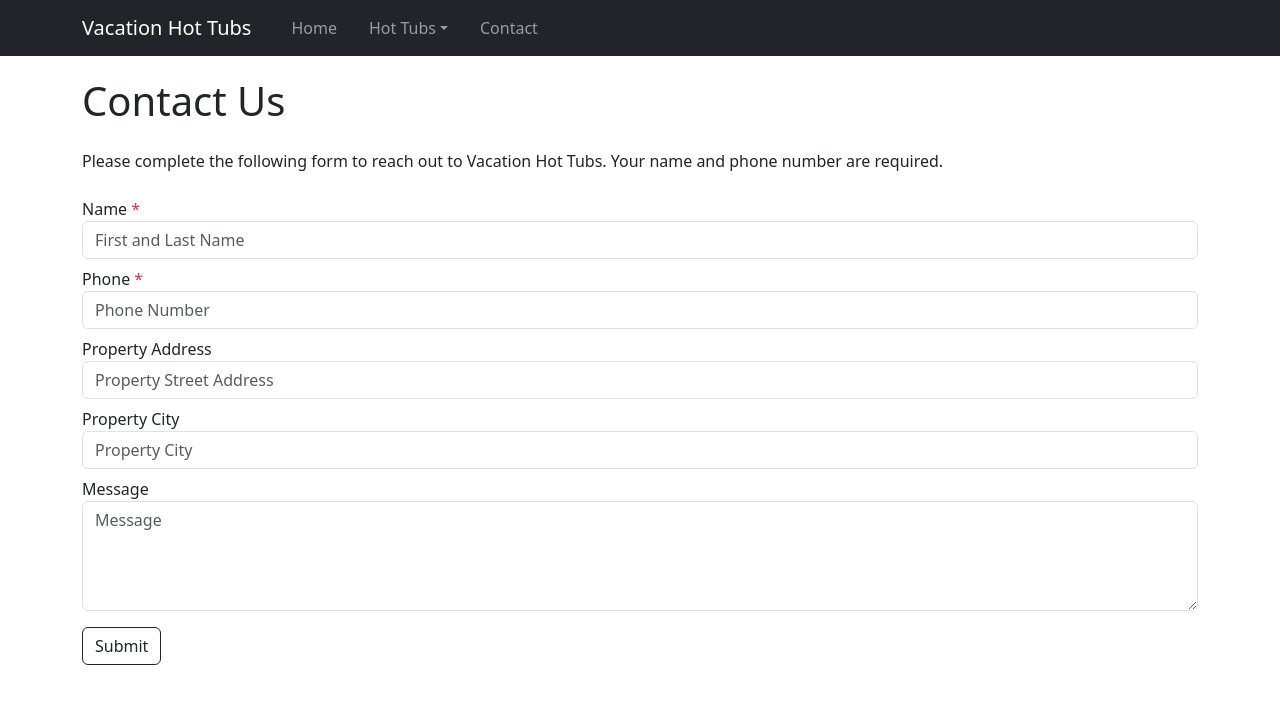
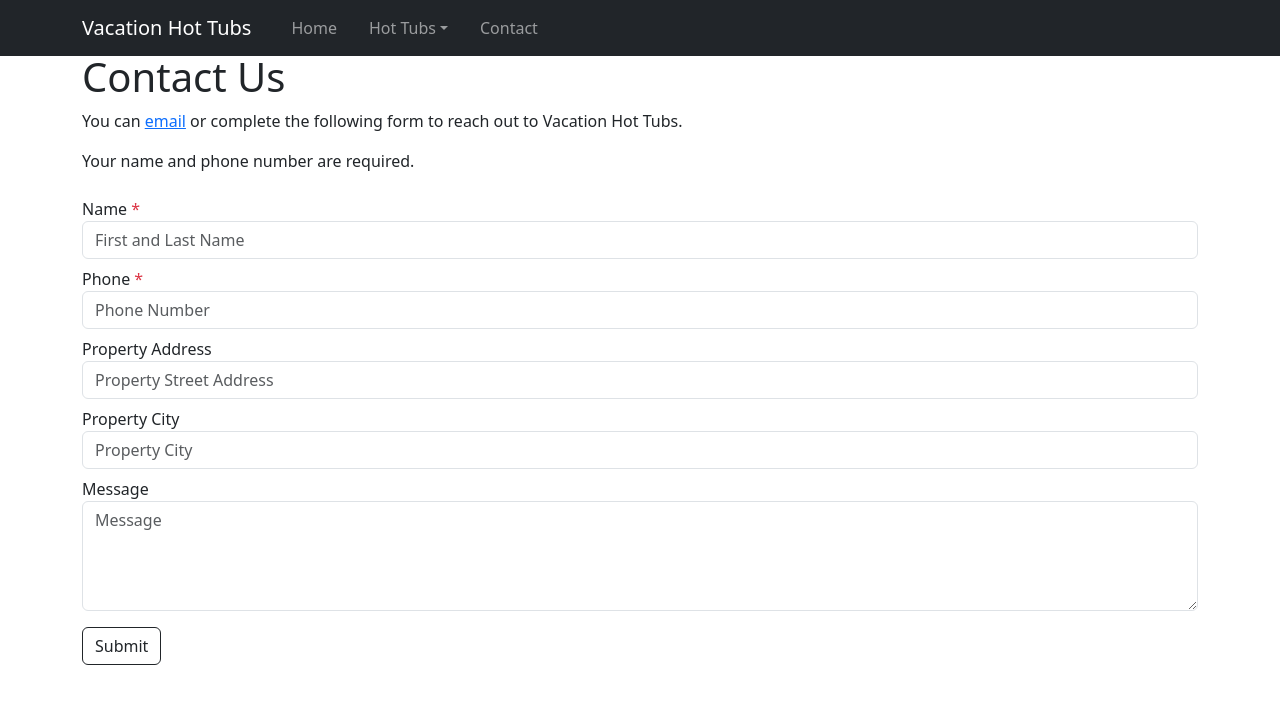
Before and after one commit to vacationhottubs/vacationhottubs.github.io, a Jekyll site: the page built from contact-us/index.html, in a window 1280 px wide. Shown: the top 704 px of the page. Built offline with Jekyll 4.4.1, drawn with Linux system fonts in a browser that asks for light colours.

Commit message:
Update index.html

```diff
--- a/contact-us/index.html
+++ b/contact-us/index.html
@@ -6,8 +6,9 @@ excerpt: Complete this form to send a message to our team about your next hot tu
 ---
 
         <div class="container pb-5">
-          <h1 class="fw-light pt-4 pb-3">Contact Us</h1>
-          <p>Please complete the following form to reach out to Vacation Hot Tubs. Your name and phone number are required.</p>
+          <h1 class="fw-light">Contact Us</h1>
+          <p>You can <a href="mailto:vacationhottubs@gmail.com">email</a> or complete the following form to reach out to Vacation Hot Tubs.</p>
+          <p>Your name and phone number are required.</p>
           <form action="" method="post">
             <label class="mt-2" for="fullName">Name <span class="text-danger">*</span></label>
             <input type="text" id="fullName" class="form-control" name="fullName" placeholder="First and Last Name" required>
```
